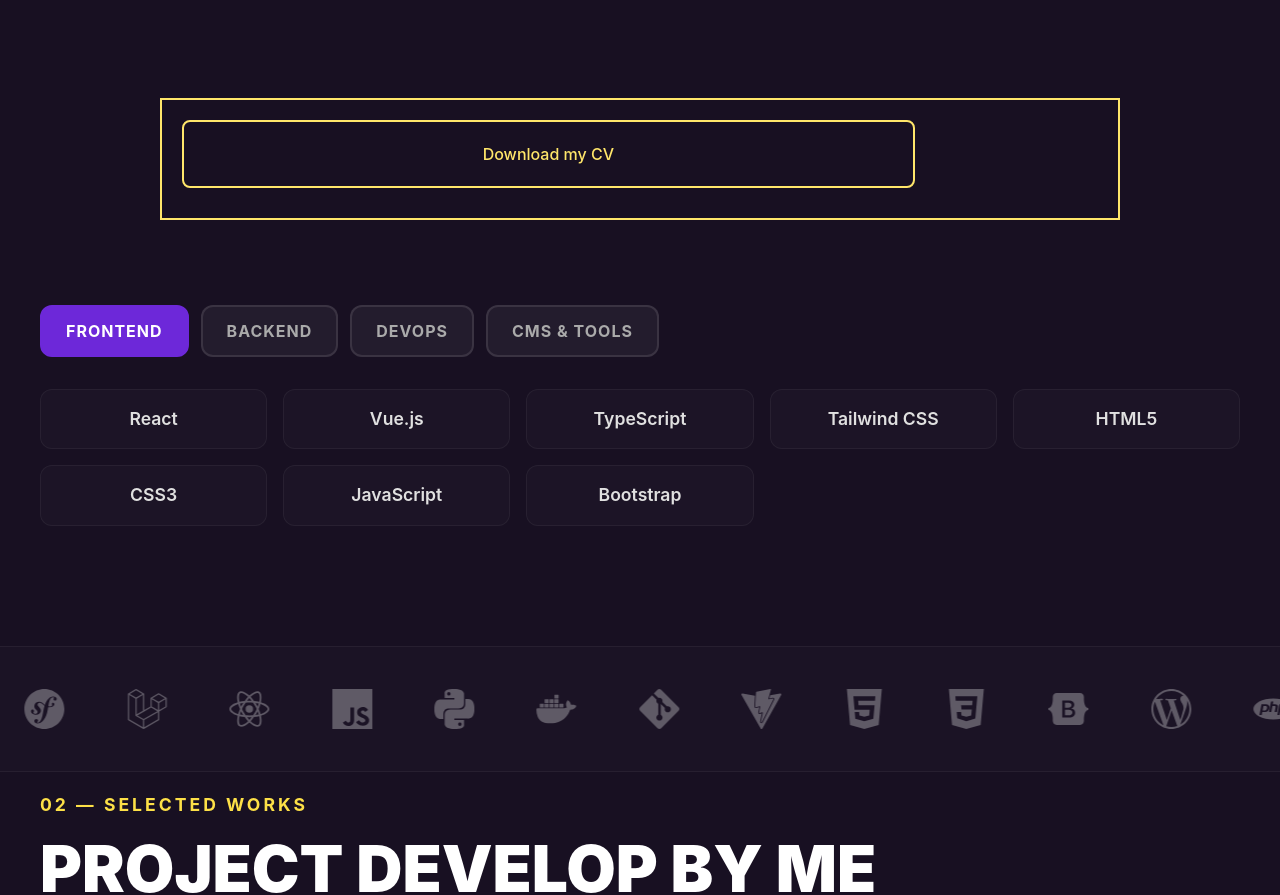
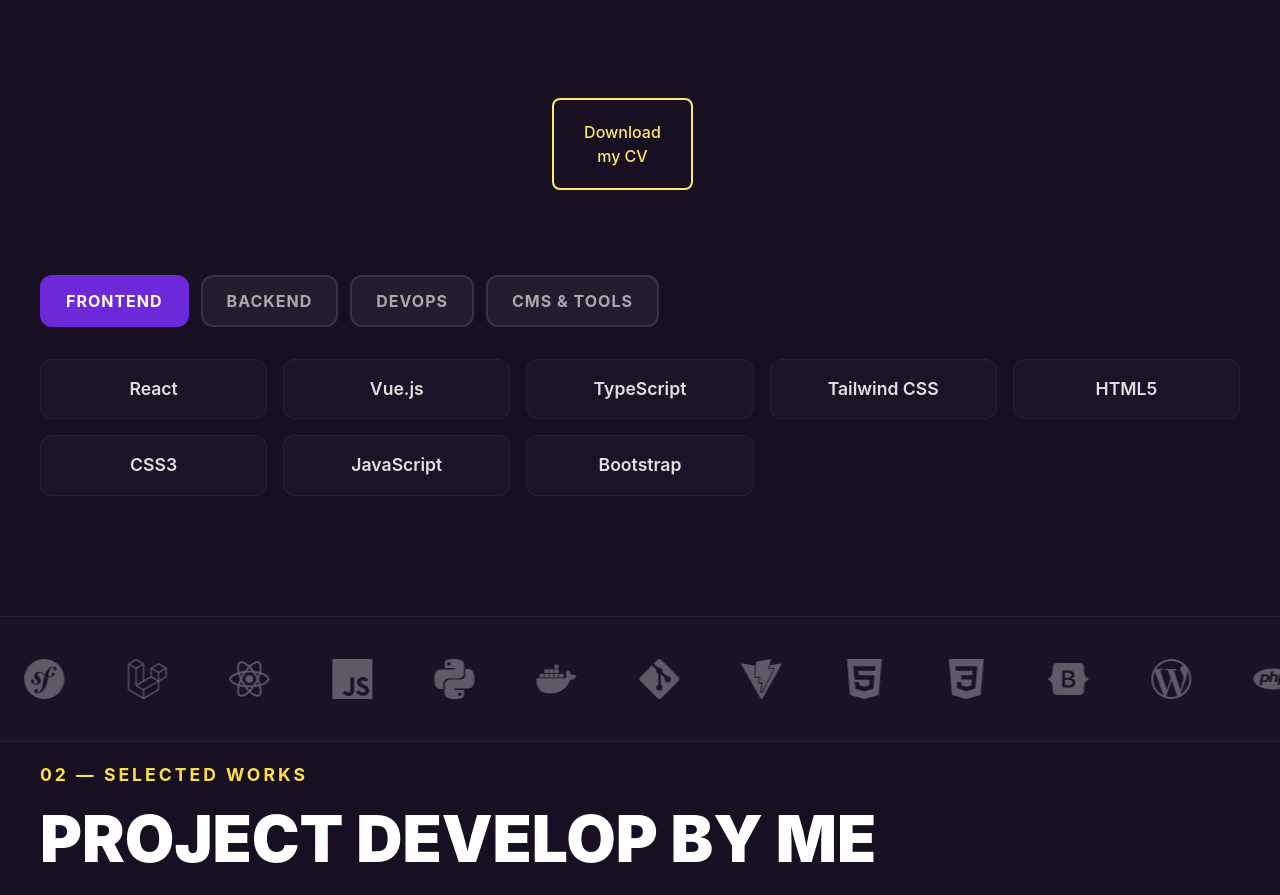
Before and after one commit to koldeus/Site-Portfolio, a React (Vite) app: page / in a window 1280 px wide. Shown: the part 2145-3040 px from the top of the page. Built offline with nearby package versions, Linux system fonts and the light colour scheme.

Commit message:
Update AboutSection.jsx

```diff
--- a/src/components/AboutSection.jsx
+++ b/src/components/AboutSection.jsx
@@ -80,8 +80,8 @@ export default function AboutSection({ t, lang }) {
 
 
 
-		  <a className="Bouton-Cv" href={lang==="fr"?"/Cv_Keni_Mottin_fr.pdf":"/Cv_Keni_Mottin_en.pdf"} download>
-			  <button className="Bouton-Cv" href={lang==="fr"?"/Cv_Keni_Mottin_fr.pdf":"/Cv_Keni_Mottin_en.pdf"}>
+		  <a href={lang==="fr"?"/Cv_Keni_Mottin_fr.pdf":"/Cv_Keni_Mottin_en.pdf"} download>
+			  <button className="Bouton-Cv">
   				{lang === "fr" ? "Télécharger mon CV" : "Download my CV"}
 			  </button>
 		  </a>
```
